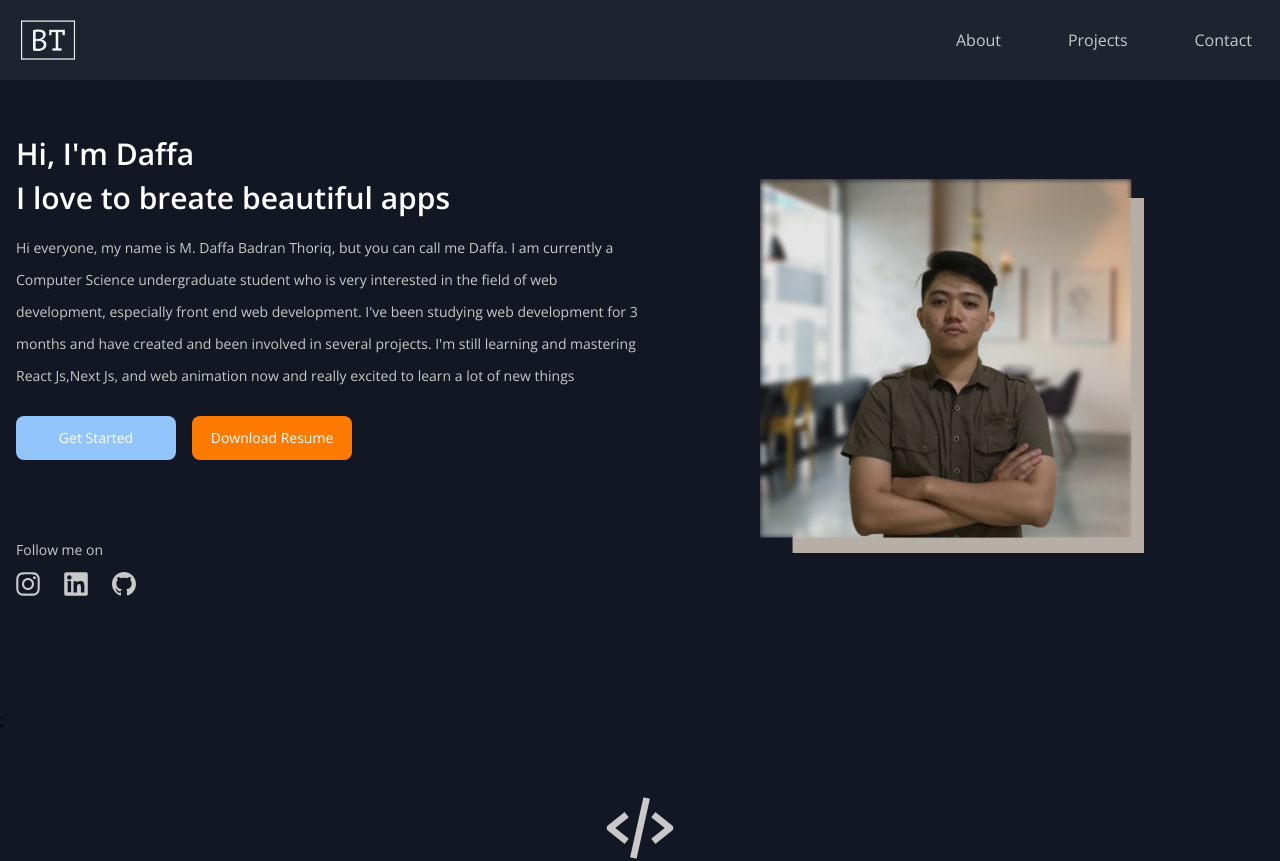
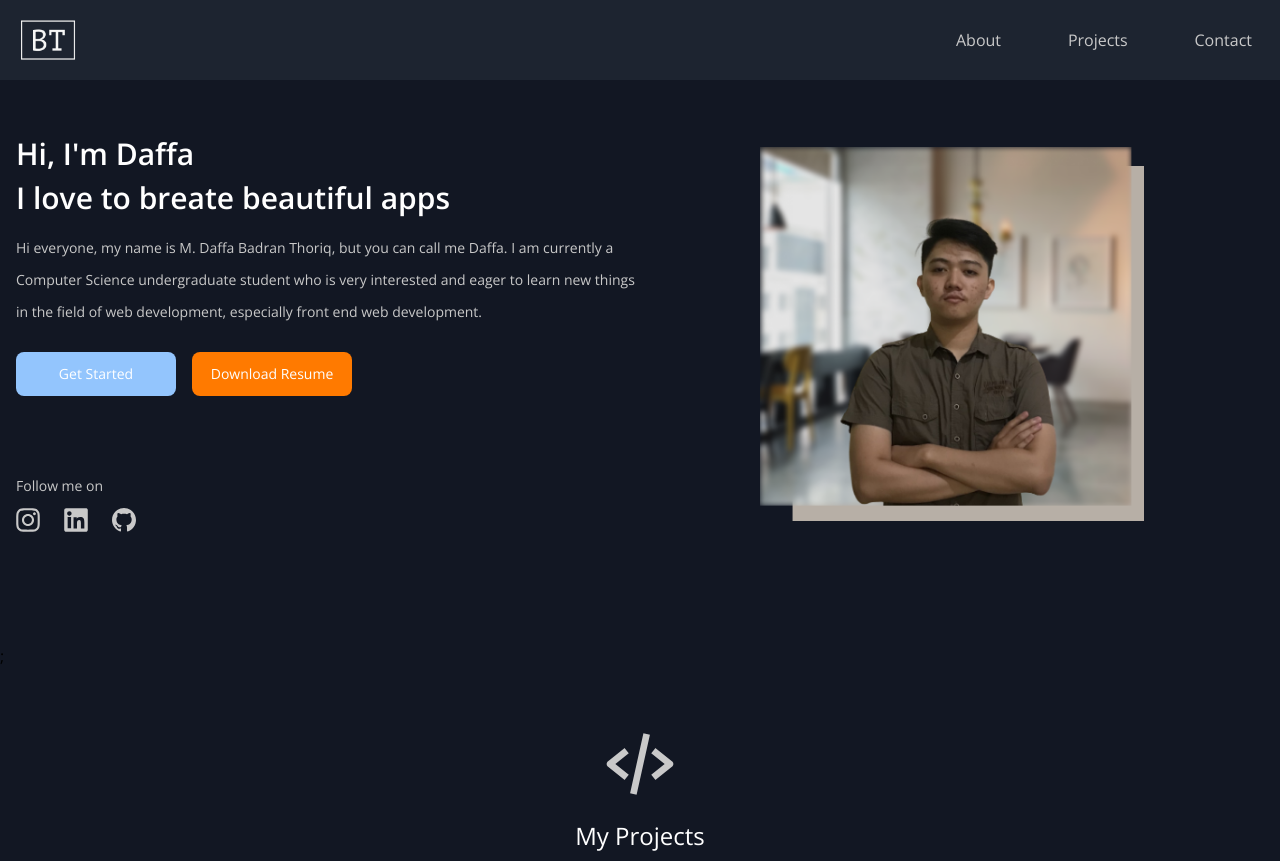
Before and after one commit to daffabadrant9390/portfolio-website, a React (Create React App) app: page / in a window 1280 px wide. Shown: the top 861 px of the page. Built offline with nearby package versions, Linux system fonts and the light colour scheme.

Commit message:
edit hero messages

```diff
--- a/src/parts/Hero.js
+++ b/src/parts/Hero.js
@@ -16,11 +16,8 @@ const Hero = () => {
             <p className="text-sm text-gray-300 leading-8 mb-6">
               Hi everyone, my name is M. Daffa Badran Thoriq, but you can call
               me Daffa. I am currently a Computer Science undergraduate student
-              who is very interested in the field of web development, especially
-              front end web development. I've been studying web development for
-              3 months and have created and been involved in several projects.
-              I'm still learning and mastering React Js,Next Js, and web
-              animation now and really excited to learn a lot of new things
+              who is very interested and eager to learn new things in the field
+              of web development, especially front end web development.
             </p>
             <div className="flex gap-4 mb-16 md:mb-20">
               <a
```
